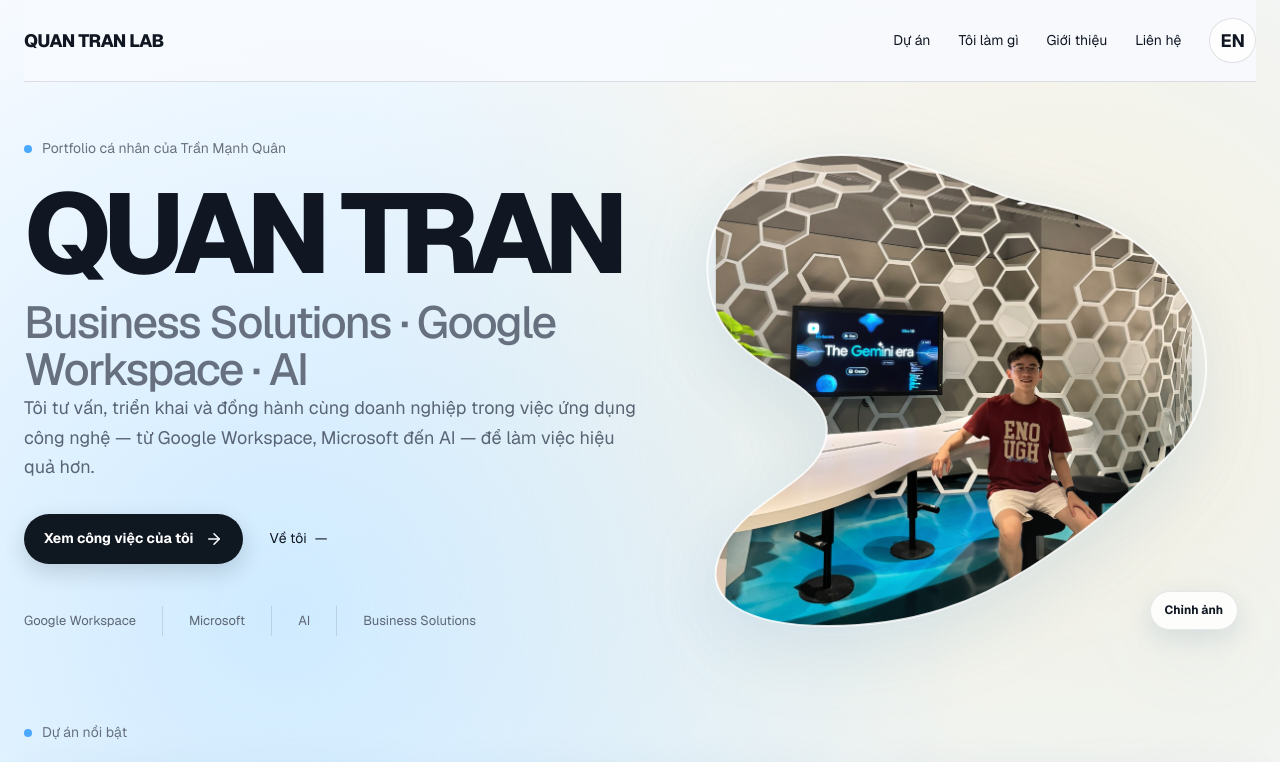
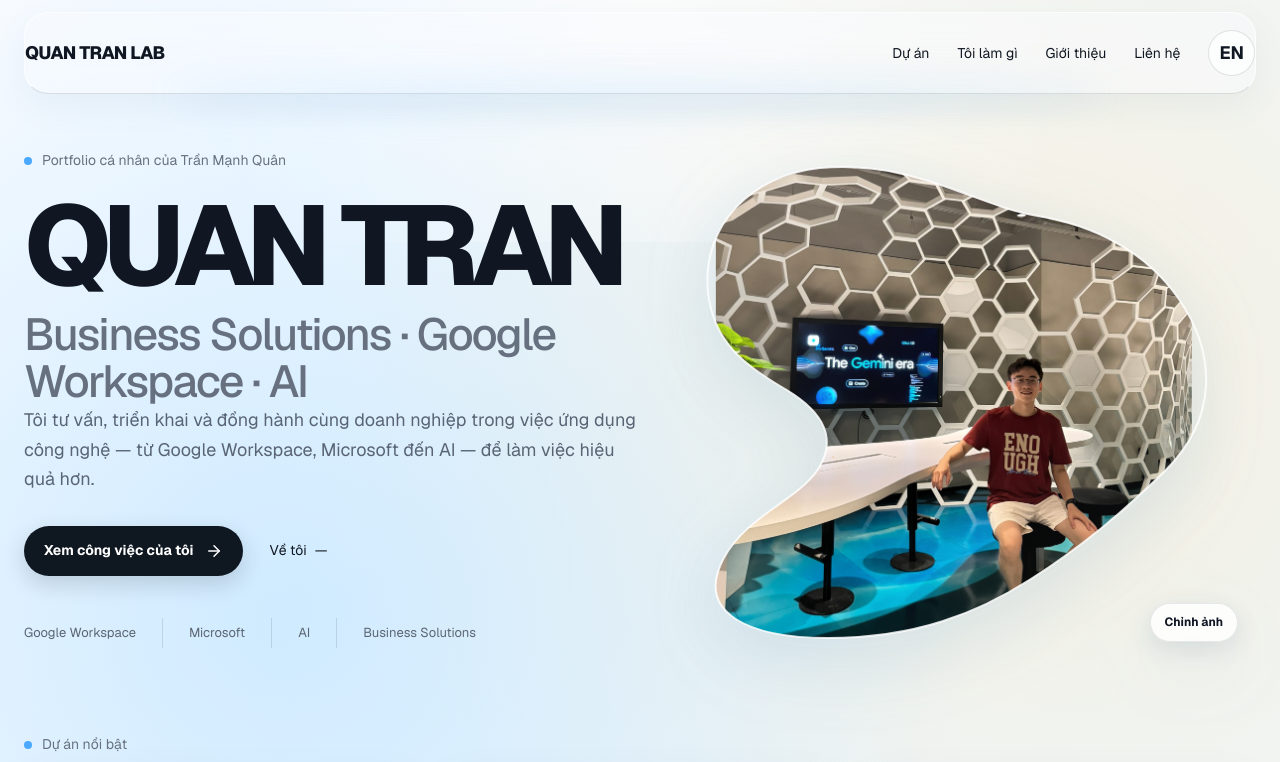
Before and after one commit to quantran159/quantranlab, a Next.js app: page / in a window 1280 px wide. Shown: the top 762 px of the page. Built offline with nearby package versions, Linux system fonts and the light colour scheme.

Commit message:
Refine seamless header and hero transition

```diff
--- a/src/app/accessibility.css
+++ b/src/app/accessibility.css
@@ -352,3 +352,161 @@ a:focus-visible {
     bottom: 10px;
   }
 }
+
+/* Seamless floating header and the subtle text-slide interaction from the reference. */
+.site-header {
+  position: sticky;
+  top: 12px;
+  z-index: 20;
+  height: 76px;
+  margin-top: 12px;
+  border: 1px solid rgba(255, 255, 255, 0.72);
+  border-bottom-color: rgba(20, 38, 60, 0.06);
+  border-radius: 24px;
+  background: rgba(248, 251, 255, 0.48);
+  box-shadow: 0 12px 34px rgba(72, 112, 148, 0.07);
+  backdrop-filter: blur(18px) saturate(120%);
+  transition: background 280ms ease, border-color 280ms ease, box-shadow 280ms ease;
+}
+
+.site-header::after {
+  position: absolute;
+  z-index: -1;
+  right: 12%;
+  bottom: -18px;
+  left: 12%;
+  height: 30px;
+  border-radius: 50%;
+  background: rgba(121, 190, 242, 0.18);
+  content: "";
+  filter: blur(18px);
+  pointer-events: none;
+}
+
+.site-header:hover {
+  border-color: rgba(255, 255, 255, 0.96);
+  background: rgba(255, 255, 255, 0.62);
+  box-shadow: 0 16px 40px rgba(72, 112, 148, 0.1);
+}
+
+.header-nav-desktop {
+  display: flex;
+  align-items: center;
+  gap: 28px;
+}
+
+.header-nav-link {
+  position: relative;
+  display: inline-flex !important;
+  height: 1.45em;
+  overflow: hidden;
+  color: var(--ink);
+  font-size: 14px;
+  line-height: 1.45;
+  text-decoration: none;
+}
+
+.header-nav-link-track {
+  display: flex;
+  flex-direction: column;
+  transform: translateY(0);
+  transition: transform 420ms cubic-bezier(0.22, 1, 0.36, 1);
+}
+
+.header-nav-link:hover .header-nav-link-track,
+.header-nav-link:focus-visible .header-nav-link-track {
+  transform: translateY(-50%);
+}
+
+.header-nav-link::after {
+  position: absolute;
+  right: 0;
+  bottom: 0;
+  left: 0;
+  height: 1px;
+  background: #238bf2;
+  content: "";
+  transform: scaleX(0);
+  transform-origin: left;
+  transition: transform 300ms ease;
+}
+
+.header-nav-link:hover::after,
+.header-nav-link:focus-visible::after {
+  transform: scaleX(1);
+}
+
+.header-menu-toggle,
+.header-mobile-menu {
+  display: none;
+}
+
+.hero {
+  margin-top: -12px;
+  padding-top: 12px;
+}
+
+.hero::before {
+  position: absolute;
+  top: -100px;
+  right: 0;
+  left: 0;
+  height: 260px;
+  background: radial-gradient(circle at 50% 0, rgba(255, 255, 255, 0.6), transparent 68%);
+  content: "";
+  pointer-events: none;
+}
+
+@media (max-width: 900px) {
+  .site-header {
+    top: 8px;
+    height: 68px;
+    margin-top: 8px;
+    border-radius: 20px;
+  }
+
+  .header-nav-desktop {
+    display: none !important;
+  }
+
+  .header-menu-toggle {
+    display: grid;
+    width: 42px;
+    height: 42px;
+    place-items: center;
+    border: 1px solid rgba(20, 38, 60, 0.1);
+    border-radius: 50%;
+    background: rgba(255, 255, 255, 0.58);
+    color: var(--ink);
+    font: inherit;
+    font-size: 22px;
+    line-height: 1;
+    cursor: pointer;
+  }
+
+  .header-mobile-menu {
+    position: absolute;
+    top: calc(100% + 8px);
+    right: 0;
+    left: 0;
+    display: grid;
+    gap: 3px;
+    padding: 12px;
+    border: 1px solid rgba(255, 255, 255, 0.82);
+    border-radius: 18px;
+    background: rgba(248, 251, 255, 0.82);
+    box-shadow: 0 18px 42px rgba(72, 112, 148, 0.13);
+    backdrop-filter: blur(18px) saturate(120%);
+  }
+
+  .header-mobile-menu .header-nav-link {
+    display: flex !important;
+    height: auto;
+    padding: 9px 8px;
+  }
+
+  .header-mobile-menu .lang-toggle {
+    justify-self: start;
+    margin: 5px 0 0 2px;
+  }
+}
--- a/src/components/Header.tsx
+++ b/src/components/Header.tsx
@@ -1,26 +1,62 @@
 "use client";
 
 import Link from "next/link";
+import { useState } from "react";
 import { useLanguage } from "./LanguageProvider";
+
+function AnimatedNavLink({ href, children, onClick }: { href: string; children: string; onClick?: () => void }) {
+  return (
+    <Link className="header-nav-link" href={href} onClick={onClick}>
+      <span className="header-nav-link-track">
+        <span>{children}</span>
+        <span aria-hidden="true">{children}</span>
+      </span>
+    </Link>
+  );
+}
 
 export function Header() {
   const { lang, setLang } = useLanguage();
+  const [menuOpen, setMenuOpen] = useState(false);
   const t = lang === "vi"
     ? { work: "Dự án", skills: "Tôi làm gì", about: "Giới thiệu", contact: "Liên hệ" }
     : { work: "Work", skills: "What I do", about: "About", contact: "Contact" };
 
+  const closeMenu = () => setMenuOpen(false);
+
   return (
     <header className="site-header shell">
       <Link className="brand" href="/#home">QUAN TRAN LAB</Link>
-      <nav aria-label="Primary navigation">
-        <Link href="/#work">{t.work}</Link>
-        <Link href="/#skills">{t.skills}</Link>
-        <Link href="/#about">{t.about}</Link>
-        <Link href="/#contact">{t.contact}</Link>
+      <nav className="header-nav-desktop" aria-label="Primary navigation">
+        <AnimatedNavLink href="/#work">{t.work}</AnimatedNavLink>
+        <AnimatedNavLink href="/#skills">{t.skills}</AnimatedNavLink>
+        <AnimatedNavLink href="/#about">{t.about}</AnimatedNavLink>
+        <AnimatedNavLink href="/#contact">{t.contact}</AnimatedNavLink>
         <button className="lang-toggle" onClick={() => setLang(lang === "vi" ? "en" : "vi")} aria-label={lang === "vi" ? "Switch to English" : "Chuyển sang tiếng Việt"}>
           {lang === "vi" ? "EN" : "VI"}
         </button>
       </nav>
+      <button
+        className="header-menu-toggle"
+        type="button"
+        aria-expanded={menuOpen}
+        aria-controls="mobile-navigation"
+        aria-label={menuOpen ? "Đóng menu" : "Mở menu"}
+        onClick={() => setMenuOpen((open) => !open)}
+      >
+        <span aria-hidden="true">{menuOpen ? "×" : "☰"}</span>
+      </button>
+      {menuOpen && (
+        <nav id="mobile-navigation" className="header-mobile-menu" aria-label="Mobile navigation">
+          <AnimatedNavLink href="/#work" onClick={closeMenu}>{t.work}</AnimatedNavLink>
+          <AnimatedNavLink href="/#skills" onClick={closeMenu}>{t.skills}</AnimatedNavLink>
+          <AnimatedNavLink href="/#about" onClick={closeMenu}>{t.about}</AnimatedNavLink>
+          <AnimatedNavLink href="/#contact" onClick={closeMenu}>{t.contact}</AnimatedNavLink>
+          <button className="lang-toggle" onClick={() => setLang(lang === "vi" ? "en" : "vi")} aria-label={lang === "vi" ? "Switch to English" : "Chuyển sang tiếng Việt"} onMouseDown={closeMenu}>
+            {lang === "vi" ? "EN" : "VI"}
+          </button>
+        </nav>
+      )}
     </header>
   );
 }
```
